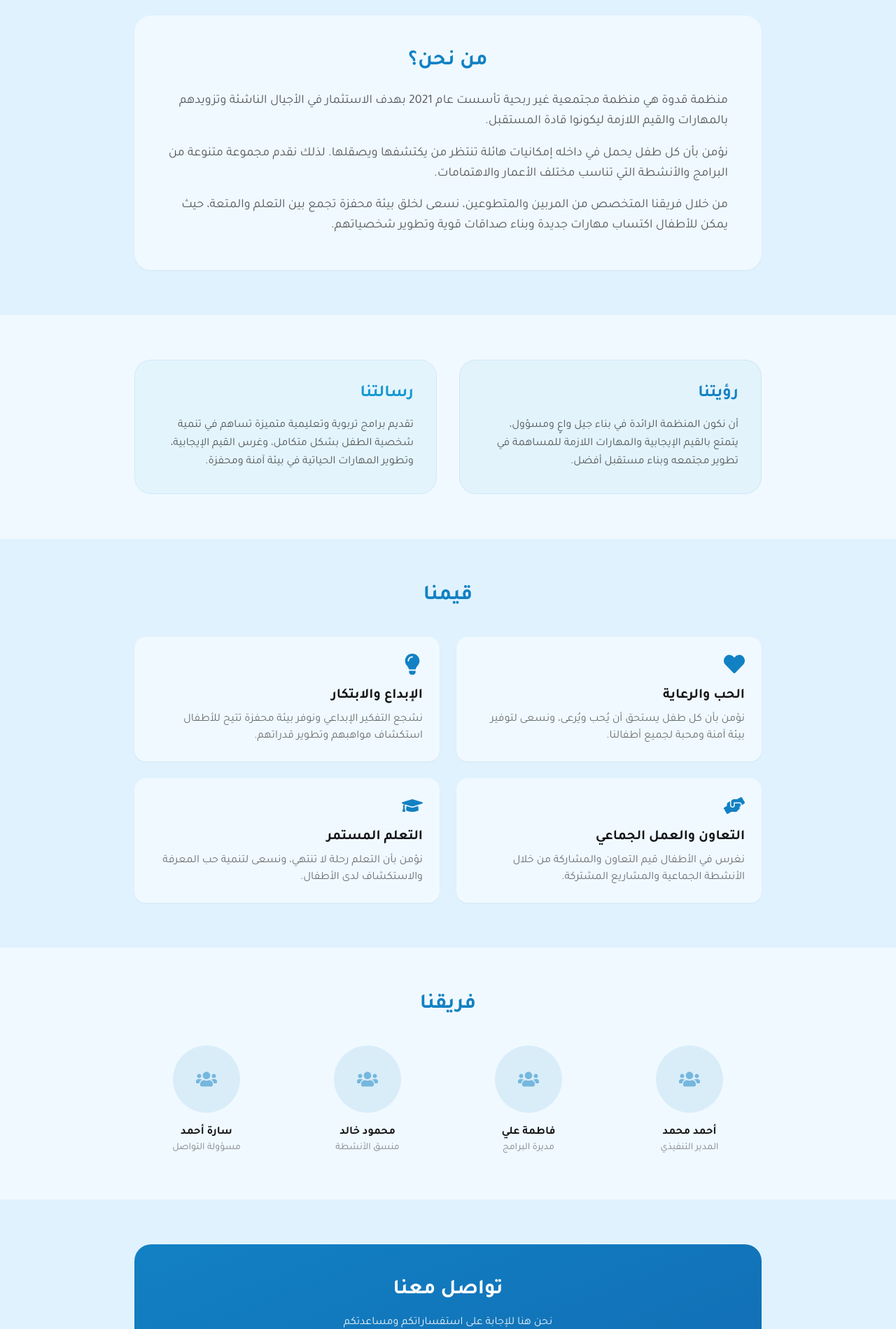
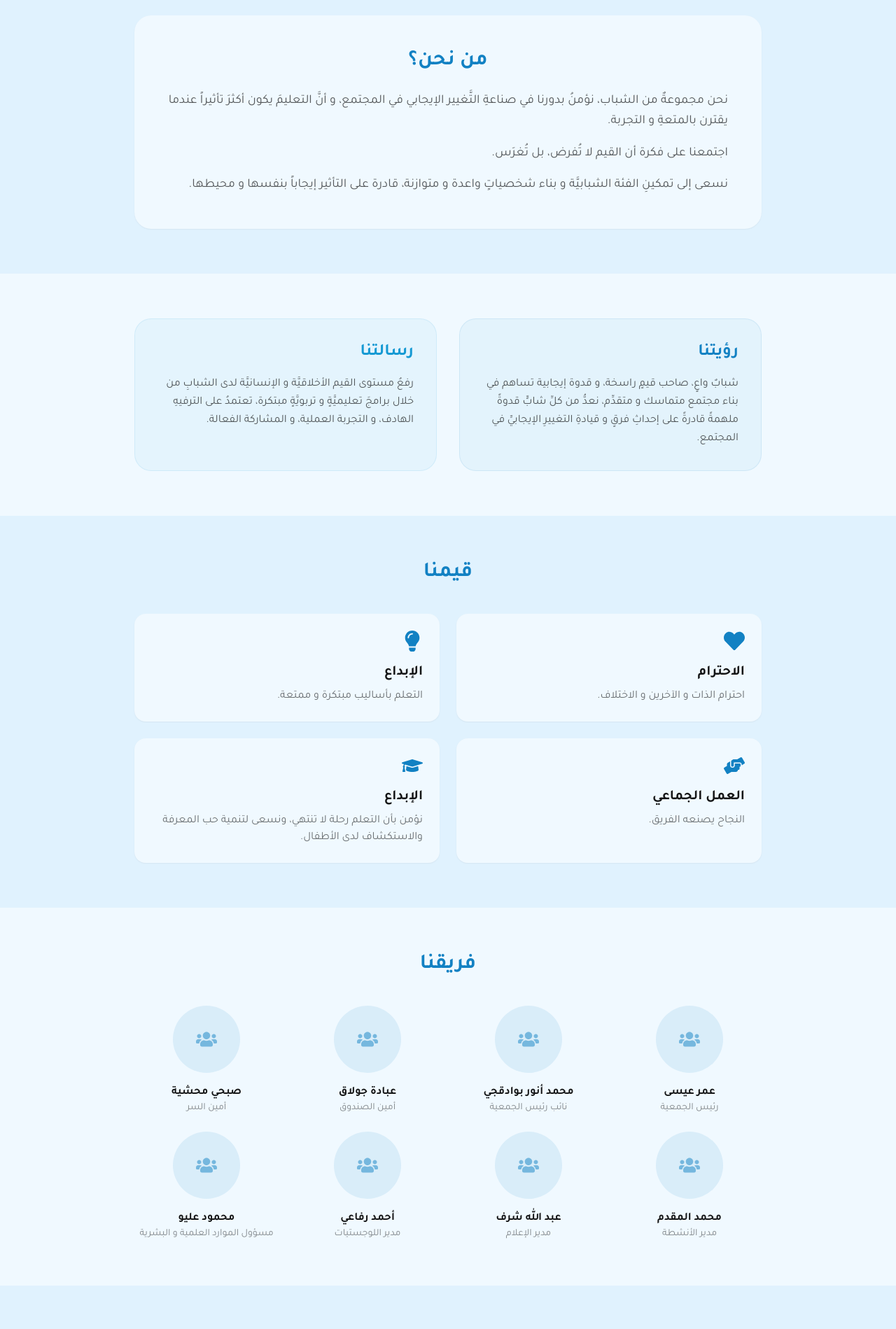
Before and after one commit to subhi-muhshieh/Qudwa, a Next.js app: page /about in a window 1280 px wide. Shown: the part 820-2719 px from the top of the page at 70% size. Built offline with nearby package versions, Linux system fonts and the light colour scheme; no server answers; a web font is replaced by a local one.

Commit message:
fixing bugs and adding a constants file and a not-found file

```diff
--- a/app/about/page.js
+++ b/app/about/page.js
@@ -20,40 +20,44 @@ import {
 export default function AboutPage() {
 
   const stats = [
-    { number: "500+", label: "طفل مستفيد", icon: <FaChild /> },
-    { number: "50+", label: "نشاط منفذ", icon: <FaStar /> },
-    { number: "20+", label: "متطوع نشط", icon: <FaUsers /> },
-    { number: "3", label: "سنوات خبرة", icon: <FaGraduationCap /> },
+    { number: "15+", label: "متطوع واعد", icon: <FaChild /> },
+    { number: "5+", label: "نشاط منفذ", icon: <FaStar /> },
+    { number: "19", label: "متطوع نشط", icon: <FaUsers /> },
+    { number: "1", label: "سنوات الخبرة", icon: <FaGraduationCap /> },
   ];
 
   const values = [
     {
       icon: <FaHeart className="text-3xl" />,
-      title: "الحب والرعاية",
-      description: "نؤمن بأن كل طفل يستحق أن يُحب ويُرعى، ونسعى لتوفير بيئة آمنة ومحبة لجميع أطفالنا."
+      title: "الاحترام",
+      description: "احترام الذات و الآخرين و الاختلاف."
     },
     {
       icon: <FaLightbulb className="text-3xl" />,
-      title: "الإبداع والابتكار",
-      description: "نشجع التفكير الإبداعي ونوفر بيئة محفزة تتيح للأطفال استكشاف مواهبهم وتطوير قدراتهم."
+      title: "الإبداع",
+      description: "التعلم بأساليب مبتكرة و ممتعة."
     },
     {
       icon: <FaHandsHelping className="text-3xl" />,
-      title: "التعاون والعمل الجماعي",
-      description: "نغرس في الأطفال قيم التعاون والمشاركة من خلال الأنشطة الجماعية والمشاريع المشتركة."
+      title: "العمل الجماعي",
+      description: "النجاح يصنعه الفريق."
     },
     {
       icon: <FaGraduationCap className="text-3xl" />,
-      title: "التعلم المستمر",
+      title: "الإبداع",
       description: "نؤمن بأن التعلم رحلة لا تنتهي، ونسعى لتنمية حب المعرفة والاستكشاف لدى الأطفال."
     },
   ];
 
   const team = [
-    { name: "أحمد محمد", role: "المدير التنفيذي", image: null },
-    { name: "فاطمة علي", role: "مديرة البرامج", image: null },
-    { name: "محمود خالد", role: "منسق الأنشطة", image: null },
-    { name: "سارة أحمد", role: "مسؤولة التواصل", image: null },
+    { name: "عمر عيسى", role: "رئيس الجمعية", image: null },
+    { name: "محمد أنور بوادقجي", role: "نائب رئيس الجمعية", image: null },
+    { name: "عبادة جولاق", role: "أمين الصندوق", image: null },
+    { name: "صبحي محشية", role: "أمين السر", image: null },
+    { name: "محمد المقدم", role: "مدير الأنشطة", image: null },
+    { name: "عبد الله شرف", role: "مدير الإعلام", image: null },
+    { name: "أحمد رفاعي", role: "مدير اللوجستيات", image: null },
+    { name: "محمود عليو", role: "مسؤول الموارد العلمية و البشرية", image: null },
   ];
 
   return (
@@ -123,13 +127,13 @@ export default function AboutPage() {
 
             <div className="space-y-4 text-base-content/70 leading-relaxed text-lg">
               <p>
-                منظمة قدوة هي منظمة مجتمعية غير ربحية تأسست عام 2021 بهدف الاستثمار في الأجيال الناشئة وتزويدهم بالمهارات والقيم اللازمة ليكونوا قادة المستقبل.
+                نحن مجموعةٌ من الشباب، نؤمنُ بدورنا في صناعةِ التَّغيير الإيجابي في المجتمع، و أنَّ التعليمَ يكون أكثرَ تأثيراً عندما يقترن بالمتعةِ و التجربة.
               </p>
               <p>
-                نؤمن بأن كل طفل يحمل في داخله إمكانيات هائلة تنتظر من يكتشفها ويصقلها. لذلك نقدم مجموعة متنوعة من البرامج والأنشطة التي تناسب مختلف الأعمار والاهتمامات.
+                اجتمعنا على فكرة أن القيم لا تُفرض، بل تُغرَس.
               </p>
               <p>
-                من خلال فريقنا المتخصص من المربين والمتطوعين، نسعى لخلق بيئة محفزة تجمع بين التعلم والمتعة، حيث يمكن للأطفال اكتساب مهارات جديدة وبناء صداقات قوية وتطوير شخصياتهم.
+                نسعى إلى تمكينِ الفئة الشبابيَّة و بناء شخصياتٍ واعدة و متوازنة، قادرة على التأثير إيجاباً بنفسها و محيطها.
               </p>
             </div>
           </div>
@@ -143,14 +147,14 @@ export default function AboutPage() {
             <div className="bg-primary/5 border border-primary/10 rounded-3xl p-8">
               <h3 className="text-2xl font-bold text-primary mb-4">رؤيتنا</h3>
               <p className="text-base-content/70 leading-relaxed">
-                أن نكون المنظمة الرائدة في بناء جيل واعٍ ومسؤول، يتمتع بالقيم الإيجابية والمهارات اللازمة للمساهمة في تطوير مجتمعه وبناء مستقبل أفضل.
+                شبابٌ واعٍ، صاحب قيمٍ راسخة، و قدوة إيجابية تساهم في بناء مجتمع متماسك و متقدِّم، نعدُّ من كلِّ شابٍّ قدوةً ملهمةً قادرةً على إحداثِ فرقٍ و قيادةِ التغييرِ الإيجابيِّ في المجتمع.
               </p>
             </div>
 
             <div className="bg-secondary/5 border border-secondary/10 rounded-3xl p-8">
               <h3 className="text-2xl font-bold text-secondary mb-4">رسالتنا</h3>
               <p className="text-base-content/70 leading-relaxed">
-                تقديم برامج تربوية وتعليمية متميزة تساهم في تنمية شخصية الطفل بشكل متكامل، وغرس القيم الإيجابية، وتطوير المهارات الحياتية في بيئة آمنة ومحفزة.
+                رفعُ مستوى القيم الأخلاقيَّة و الإنسانيَّة لدى الشبابِ من خلال برامجَ تعليميَّةٍ و تربويَّةٍ مبتكرة، تعتمدُ على الترفيهِ الهادف، و التجربة العملية، و المشاركة الفعالة.
               </p>
             </div>
           </div>
@@ -231,7 +235,7 @@ export default function AboutPage() {
       {/* App Info Footer */}
       <div className="py-8 px-4 bg-base-100">
         <div className="max-w-4xl mx-auto text-center text-base-content/40">
-          <p className="mb-2">منظمة قدوة - الإصدار 1.0.0</p>
+          <p className="mb-2">جمعية قدوة - الإصدار 1.0.0</p>
           <p>جميع الحقوق محفوظة © {new Date().getFullYear()}</p>
         </div>
       </div>
--- a/app/admin/page.js
+++ b/app/admin/page.js
@@ -1,6 +1,9 @@
 'use client'
 import { useState, useEffect, useRef } from 'react';
+import { useRouter } from 'next/navigation';
 import { createClient } from '../utils/supabase/client';
+import { useProfile } from '../context/ProfileContext';
+import { userTypeLabels, rankLabels, officeLabels } from '../utils/constants';
 import {
   FaPlus, FaTrash, FaEdit, FaCalendarAlt, FaImage, FaTimes, FaStar,
   FaHistory, FaSpinner, FaExclamationTriangle, FaUsers, FaLink, FaSync,
@@ -42,7 +45,6 @@ export default function AdminDashboard() {
   // --- USERS STATE ---
   const [users, setUsers] = useState([]);
   const [usersLoading, setUsersLoading] = useState(false);
-  const [showUsers, setShowUsers] = useState(false);
   const [userSearch, setUserSearch] = useState('');
   const [userTypeFilter, setUserTypeFilter] = useState('all');
   const [expandedUser, setExpandedUser] = useState(null);
@@ -50,38 +52,22 @@ export default function AdminDashboard() {
   // --- REGISTRATIONS STATE ---
   const [registrations, setRegistrations] = useState([]);
   const [registrationsLoading, setRegistrationsLoading] = useState(false);
-  const [showRegistrations, setShowRegistrations] = useState(false);
   const [selectedEventId, setSelectedEventId] = useState('');
   const [expandedRegistration, setExpandedRegistration] = useState(null);
 
   // --- ACTIVE TAB ---
-  const [activeTab, setActiveTab] = useState('activities'); // 'activities' | 'users' | 'registrations'
+  const [activeTab, setActiveTab] = useState('activities');
 
   const supabase = createClient();
+  const router = useRouter();
+  const { profile: userProfile } = useProfile();
 
-  // --- DATA LABELS ---
-  const userTypeLabels = {
-    'parent': 'ولي أمر',
-    'member': 'عضو جمعية',
-    'volunteer': 'متطوع',
-    'donor': 'داعم/مانح'
-  };
-
-  const rankLabels = {
-    'president': 'رئيس الجمعية',
-    'vice_president': 'نائب رئيس الجمعية',
-    'office_manager': 'مدير مكتب',
-    'secretary': 'أمين سر',
-    'monetary_manager': 'مدير مالي',
-    'member': 'عضو'
-  };
-
-  const officeLabels = {
-    'activity': 'مكتب الأنشطة',
-    'media': 'المكتب الإعلامي',
-    'scientific': 'المكتب العلمي',
-    'logistic': 'المكتب اللوجستي'
-  };
+  // --- ADMIN GUARD ---
+  useEffect(() => {
+    if (userProfile && userProfile.role !== 'admin') {
+      router.replace('/dashboard');
+    }
+  }, [userProfile, router]);
 
   // ==========================================
   //  INITIALIZATION
@@ -257,14 +243,12 @@ export default function AdminDashboard() {
     }
   };
 
-  // Fetch users when tab is opened
   useEffect(() => {
     if (activeTab === 'users' && users.length === 0) {
       fetchUsers();
     }
   }, [activeTab]);
 
-  // Filter users
   const filteredUsers = users.filter(user => {
     const matchesSearch =
       !userSearch ||
@@ -314,14 +298,12 @@ export default function AdminDashboard() {
     }
   };
 
-  // Fetch registrations when tab is opened or event changes
   useEffect(() => {
     if (activeTab === 'registrations' && selectedEventId) {
       fetchRegistrations(selectedEventId);
     }
   }, [activeTab, selectedEventId]);
 
-  // Auto-select first upcoming event
   useEffect(() => {
     if (activeTab === 'registrations' && !selectedEventId) {
       const upcomingActivities = activities.filter(a => a.is_upcoming);
@@ -336,7 +318,7 @@ export default function AdminDashboard() {
   // ==========================================
   //  RENDER
   // ==========================================
-  if (loading) {
+  if (loading || !userProfile || userProfile.role !== 'admin') {
     return (
       <div className="min-h-screen flex items-center justify-center">
         <span className="loading loading-spinner loading-lg text-primary"></span>
@@ -432,7 +414,7 @@ export default function AdminDashboard() {
                       </div>
                       {formData.image_url && (
                         <div className="mt-2">
-                          <img src={formData.image_url} alt="Preview" className="w-full h-32 object-cover rounded-xl" />
+                          <img src={formData.image_url} alt="معاينة الصورة" className="w-full h-32 object-cover rounded-xl" />
                           <button type="button" onClick={() => setFormData({...formData, image_url: ''})} className="btn btn-xs btn-error btn-outline mt-2"><FaTimes /> إزالة الصورة</button>
                         </div>
                       )}
@@ -658,10 +640,9 @@ export default function AdminDashboard() {
                         className="flex items-center gap-4 p-4 hover:bg-base-200/50 cursor-pointer transition-colors"
                         onClick={() => setExpandedUser(expandedUser === user.id ? null : user.id)}
                       >
-                        {/* Avatar */}
                         <div className="w-12 h-12 rounded-full overflow-hidden bg-primary/10 shrink-0">
                           {user.avatar_url ? (
-                            <img src={user.avatar_url} alt="" className="w-full h-full object-cover" />
+                            <img src={user.avatar_url} alt={user.parent_name || 'صورة المستخدم'} className="w-full h-full object-cover" />
                           ) : (
                             <div className="w-full h-full flex items-center justify-center text-primary/50">
                               <FaUserFriends />
@@ -669,7 +650,6 @@ export default function AdminDashboard() {
                           )}
                         </div>
 
-                        {/* Basic Info */}
                         <div className="flex-1 min-w-0">
                           <div className="font-bold text-base-content truncate">{user.parent_name || 'بدون اسم'}</div>
                           <div className="text-sm text-base-content/50 flex items-center gap-2">
@@ -678,7 +658,6 @@ export default function AdminDashboard() {
                           </div>
                         </div>
 
-                        {/* Type Badge */}
                         <div className="shrink-0">
                           <span className={`badge badge-sm ${
                             user.user_type === 'parent' ? 'badge-primary' :
@@ -691,12 +670,10 @@ export default function AdminDashboard() {
                           </span>
                         </div>
 
-                        {/* Role Badge */}
                         {user.role === 'admin' && (
                           <span className="badge badge-error badge-sm">مدير</span>
                         )}
 
-                        {/* Expand Arrow */}
                         <div className="shrink-0 text-base-content/40">
                           {expandedUser === user.id ? <FaChevronUp /> : <FaChevronDown />}
                         </div>
@@ -706,12 +683,10 @@ export default function AdminDashboard() {
                       {expandedUser === user.id && (
                         <div className="px-4 pb-4 pt-2 bg-base-200/30 border-t border-base-200 space-y-4">
 
-                          {/* ID */}
                           <div className="text-xs text-base-content/40 font-mono break-all">
                             ID: {user.id}
                           </div>
 
-                          {/* Children (for parents) */}
                           {user.user_type === 'parent' && user.children && user.children.length > 0 && (
                             <div>
                               <h4 className="font-bold text-primary text-sm mb-2 flex items-center gap-2">
@@ -728,7 +703,6 @@ export default function AdminDashboard() {
                             </div>
                           )}
 
-                          {/* Member Roles */}
                           {user.user_type === 'member' && user.member_roles && user.member_roles.length > 0 && (
                             <div>
                               <h4 className="font-bold text-secondary text-sm mb-2 flex items-center gap-2">
@@ -747,7 +721,6 @@ export default function AdminDashboard() {
                             </div>
                           )}
 
-                          {/* Donor Party */}
                           {user.user_type === 'donor' && user.donor_party && (
                             <div>
                               <h4 className="font-bold text-warning text-sm mb-2">الجهة المانحة</h4>
@@ -757,7 +730,6 @@ export default function AdminDashboard() {
                             </div>
                           )}
 
-                          {/* Created Date */}
                           {user.created_at && (
                             <div className="text-xs text-base-content/40">
                               تاريخ التسجيل: {new Date(user.created_at).toLocaleDateString('ar-SA')}
@@ -812,7 +784,6 @@ export default function AdminDashboard() {
                 </div>
               )}
 
-              {/* Also show past activities in a collapsible */}
               {activities.filter(a => !a.is_upcoming).length > 0 && (
                 <details className="mt-4">
                   <summary className="cursor-pointer text-sm text-base-content/50 hover:text-primary transition-colors">
@@ -869,20 +840,17 @@ export default function AdminDashboard() {
 
                       return (
                         <div key={reg.id} className="border border-base-200 rounded-2xl overflow-hidden">
-                          {/* Registration Row */}
                           <div
                             className="flex items-center gap-4 p-4 hover:bg-base-200/50 cursor-pointer transition-colors"
                             onClick={() => setExpandedRegistration(expandedRegistration === reg.id ? null : reg.id)}
                           >
-                            {/* Number */}
                             <div className="w-8 h-8 rounded-full bg-primary/10 flex items-center justify-center shrink-0 text-primary font-bold text-sm">
                               {index + 1}
                             </div>
 
-                            {/* Avatar */}
                             <div className="w-10 h-10 rounded-full overflow-hidden bg-primary/10 shrink-0">
                               {profile.avatar_url ? (
-                                <img src={profile.avatar_url} alt="" className="w-full h-full object-cover" />
+                                <img src={profile.avatar_url} alt={profile.parent_name || 'صورة المسجل'} className="w-full h-full object-cover" />
                               ) : (
                                 <div className="w-full h-full flex items-center justify-center text-primary/50">
                                   <FaUserFriends className="text-sm" />
@@ -890,13 +858,11 @@ export default function AdminDashboard() {
                               )}
                             </div>
 
-                            {/* Name & Phone */}
                             <div className="flex-1 min-w-0">
                               <div className="font-bold text-base-content truncate">{profile.parent_name || 'بدون اسم'}</div>
                               <div className="text-xs text-base-content/50" dir="ltr">{profile.parent_phone || ''}</div>
                             </div>
 
-                            {/* Type Badge */}
                             <span className={`badge badge-sm shrink-0 ${
                               profile.user_type === 'parent' ? 'badge-primary' :
                               profile.user_type === 'member' ? 'badge-secondary' :
@@ -905,22 +871,18 @@ export default function AdminDashboard() {
                               {userTypeLabels[profile.user_type] || 'مستخدم'}
                             </span>
 
-                            {/* Registration Date */}
                             <div className="text-xs text-base-content/40 hidden sm:block shrink-0">
                               {new Date(reg.created_at).toLocaleDateString('ar-SA')}
                             </div>
 
-                            {/* Expand Arrow */}
                             <div className="shrink-0 text-base-content/40">
                               {expandedRegistration === reg.id ? <FaChevronUp /> : <FaChevronDown />}
                             </div>
                           </div>
 
-                          {/* Expanded Details */}
                           {expandedRegistration === reg.id && (
                             <div className="px-4 pb-4 pt-2 bg-base-200/30 border-t border-base-200 space-y-4">
 
-                              {/* Contact Info */}
                               <div className="grid grid-cols-1 sm:grid-cols-2 gap-3">
                                 <div className="bg-base-100 p-3 rounded-xl flex items-center gap-3">
                                   <FaPhone className="text-primary shrink-0" />
@@ -938,7 +900,6 @@ export default function AdminDashboard() {
                                 </div>
                               </div>
 
-                              {/* Children */}
                               {profile.children && profile.children.length > 0 && (
                                 <div>
                                   <h4 className="font-bold text-primary text-sm mb-2 flex items-center gap-2">
@@ -960,7 +921,6 @@ export default function AdminDashboard() {
                                 </div>
                               )}
 
-                              {/* Member Roles */}
                               {profile.user_type === 'member' && profile.member_roles && profile.member_roles.length > 0 && (
                                 <div>
                                   <h4 className="font-bold text-secondary text-sm mb-2 flex items-center gap-2">
@@ -977,7 +937,6 @@ export default function AdminDashboard() {
                                 </div>
                               )}
 
-                              {/* Donor */}
                               {profile.user_type === 'donor' && profile.donor_party && (
                                 <div className="bg-base-100 p-3 rounded-xl">
                                   <span className="text-sm text-base-content/50">الجهة المانحة: </span>
@@ -992,7 +951,6 @@ export default function AdminDashboard() {
                   </div>
                 )}
 
-                {/* Summary */}
                 {registrations.length > 0 && (
                   <div className="mt-6 p-4 bg-primary/5 rounded-2xl border border-primary/10">
                     <h4 className="font-bold text-primary text-sm mb-3">ملخص التسجيلات</h4>
--- /dev/null
+++ b/app/utils/constants.js
@@ -0,0 +1,45 @@
+export const userTypeLabels = {
+  'parent': 'ولي أمر',
+  'member': 'عضو جمعية',
+  'volunteer': 'متطوع',
+  'donor': 'داعم/مانح'
+};
+
+export const rankLabels = {
+  'president': 'رئيس الجمعية',
+  'vice_president': 'نائب رئيس الجمعية',
+  'office_manager': 'مدير مكتب',
+  'secretary': 'أمين سر',
+  'monetary_manager': 'مدير مالي',
+  'member': 'عضو'
+};
+
+export const officeLabels = {
+  'activity': 'مكتب الأنشطة',
+  'media': 'المكتب الإعلامي',
+  'scientific': 'المكتب العلمي',
+  'logistic': 'المكتب اللوجستي'
+};
+
+export const memberRanks = [
+  { id: 'president', label: 'رئيس الجمعية', noOffice: true },
+  { id: 'vice_president', label: 'نائب رئيس الجمعية', noOffice: false },
+  { id: 'office_manager', label: 'مدير مكتب', noOffice: false },
+  { id: 'secretary', label: 'أمين سر', noOffice: false },
+  { id: 'monetary_manager', label: 'مدير مالي', noOffice: false },
+  { id: 'member', label: 'عضو', noOffice: false },
+];
+
+export const offices = [
+  { id: 'activity', label: 'مكتب الأنشطة' },
+  { id: 'media', label: 'المكتب الإعلامي' },
+  { id: 'scientific', label: 'المكتب العلمي' },
+  { id: 'logistic', label: 'المكتب اللوجستي' },
+];
+
+export const userTypes = [
+  { id: 'parent', label: 'ولي أمر', desc: 'لتسجيل أبنائك' },
+  { id: 'member', label: 'عضو جمعية', desc: 'للكادر الإداري' },
+  { id: 'volunteer', label: 'متطوع', desc: 'للانضمام للفريق' },
+  { id: 'donor', label: 'داعم/مانح', desc: 'لدعم الجمعية' },
+];
```
Also changed, not shown: app/components/PhotoLightbox.js (+9 -15 lines), app/gallery/page.js (+8 -1 lines), app/login/page.js (+2 -18 lines), app/not-found.js (added, +23 -0 lines), app/profile/page.js (+1 -23 lines).
